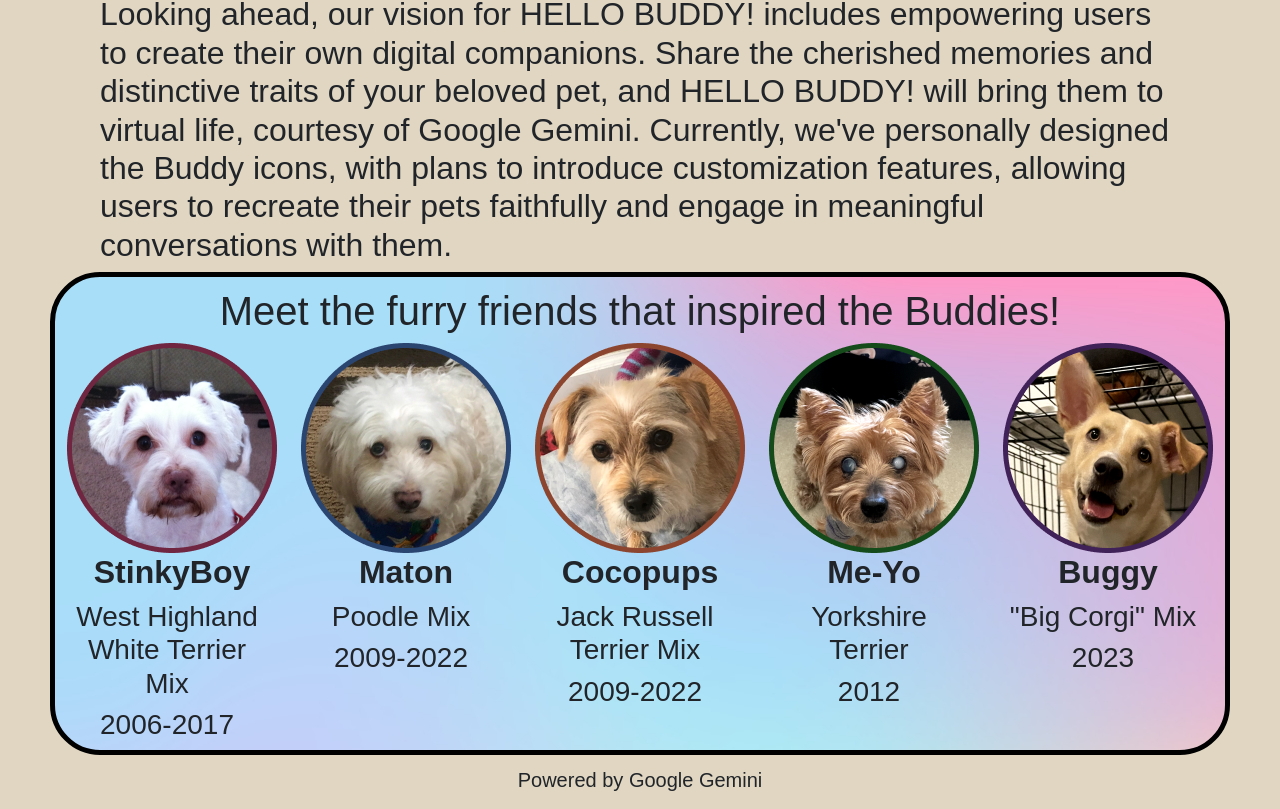
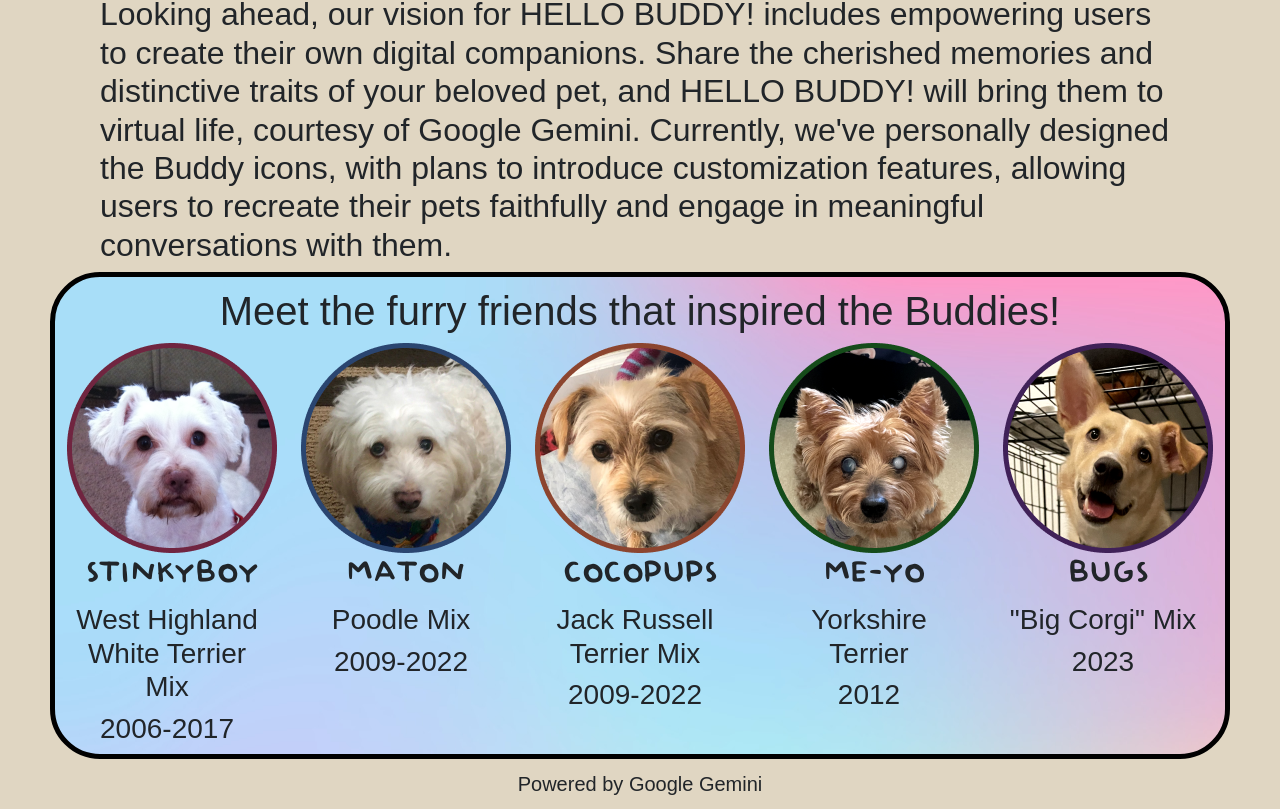
Before and after one commit to justinrabe/Hello-Buddy, a React (Create React App) app in the folder frontend/: page /about in a window 1280 px wide. Shown: the part 976-1785 px from the top of the page. Built offline with nearby package versions, Linux system fonts and the light colour scheme; a web font is replaced by a local one.

Commit message:
stylistic changes

```diff
--- a/frontend/src/Components/About.js
+++ b/frontend/src/Components/About.js
@@ -35,31 +35,31 @@ function About() {
                 <div className="buddy-row">
                     <div className="buddy-column">
                         <img className="buddy-image" src={stinkyBoy} alt="Buddy" />
-                        <h2 className="buddy-name">StinkyBoy</h2>
+                        <h2 className="buddy-name">STINKYBOY</h2>
                         <h3 className="buddy-description">West Highland White Terrier Mix</h3>
                         <h3 className="buddy-description">2006-2017</h3>
                     </div>
                     <div className="buddy-column">
                         <img className="buddy-image" src={maton} alt="Buddy" />
-                        <h2 className="buddy-name">Maton</h2>
+                        <h2 className="buddy-name">MATON</h2>
                         <h3 className="buddy-description">Poodle Mix</h3>
                         <h3 className="buddy-description">2009-2022</h3>
                     </div>
                     <div className="buddy-column">
                         <img className="buddy-image" src={cocopups} alt="Buddy" />
-                        <h2 className="buddy-name">Cocopups</h2>
+                        <h2 className="buddy-name">COCOPUPS</h2>
                         <h3 className="buddy-description">Jack Russell Terrier Mix</h3>
                         <h3 className="buddy-description">2009-2022</h3>
                     </div>
                     <div className="buddy-column">
                         <img className="buddy-image" src={meyo} alt="Buddy" />
-                        <h2 className="buddy-name">Me-Yo</h2>
+                        <h2 className="buddy-name">ME-YO</h2>
                         <h3 className="buddy-description">Yorkshire Terrier</h3>
                         <h3 className="buddy-description">2012</h3>
                     </div>
                     <div className="buddy-column">
                         <img className="buddy-image" src={buggy}alt="Buddy" />
-                        <h2 className="buddy-name">Buggy</h2>
+                        <h2 className="buddy-name">BUGS</h2>
                         <h3 className="buddy-description">"Big Corgi" Mix</h3>
                         <h3 className="buddy-description">2023</h3>
                     </div>
--- a/frontend/src/Components/Sidebar.js
+++ b/frontend/src/Components/Sidebar.js
@@ -29,11 +29,11 @@ function Sidebar() {
                 {show && (
                     <div className="sidebar">
                         <ul>
-                        <li><Link to="/" onClick={handleLinkClick}>Home</Link></li>
-                            <li><Link to="/about" onClick={handleLinkClick}>About Us</Link></li>
-                            <li><a href="https://github.com/justinrabe/Hello-Buddy" target="_blank" rel="noopener noreferrer" onClick={handleLinkClick}>Source Code</a></li>
-                            <li><a href="https://googleai.devpost.com/" target="_blank" rel="noopener noreferrer" onClick={handleLinkClick}>Hackathon</a></li>
-                            <li><a href="https://gemini.google.com/app" target="_blank" rel="noopener noreferrer" onClick={handleLinkClick}>Gemini</a></li>
+                            <li><Link to="/" onClick={handleLinkClick}>HOME</Link></li>
+                            <li><Link to="/about" onClick={handleLinkClick}>ABOUT US</Link></li>
+                            <li><a href="https://github.com/justinrabe/Hello-Buddy" target="_blank" rel="noopener noreferrer" onClick={handleLinkClick}>SOURCE CODE</a></li>
+                            <li><a href="https://googleai.devpost.com/" target="_blank" rel="noopener noreferrer" onClick={handleLinkClick}>HACKATHON</a></li>
+                            <li><a href="https://gemini.google.com/app" target="_blank" rel="noopener noreferrer" onClick={handleLinkClick}>GEMINI</a></li>
                         </ul>
                     </div>
                 )}
--- a/frontend/src/Components/css/About.css
+++ b/frontend/src/Components/css/About.css
@@ -30,7 +30,9 @@
 }
 
 .buddy-name{
-    font-weight: bold;
+    font-family: 'BabyDoll', sans-serif;
+    font-size: 35px;
+    text-align: center;
 }
 
 .buddy-description{
--- a/frontend/src/Components/css/Sidebar.css
+++ b/frontend/src/Components/css/Sidebar.css
@@ -44,6 +44,8 @@
 .sidebar a, .sidebar a:visited, .sidebar a:active, .sidebar a:focus {
     color: inherit;
     text-decoration: none;
+    font-family: 'BabyDoll', sans-serif;
+    font-size: 30px;
 }
 
 .overlay {
--- a/frontend/src/index.css
+++ b/frontend/src/index.css
@@ -1,6 +1,13 @@
 @font-face {
   font-family: 'CustomFont';
   src: url('../public/fonts/NanumPenScript-Regular.ttf') format('truetype');
+  font-weight: normal;
+  font-style: normal;
+}
+
+@font-face {
+  font-family: 'BabyDoll';
+  src: url('../public/fonts/Baby-Doll.ttf') format('truetype');
   font-weight: normal;
   font-style: normal;
 }
```
Also changed, not shown: frontend/public/fonts/Baby-Doll.ttf (added).
